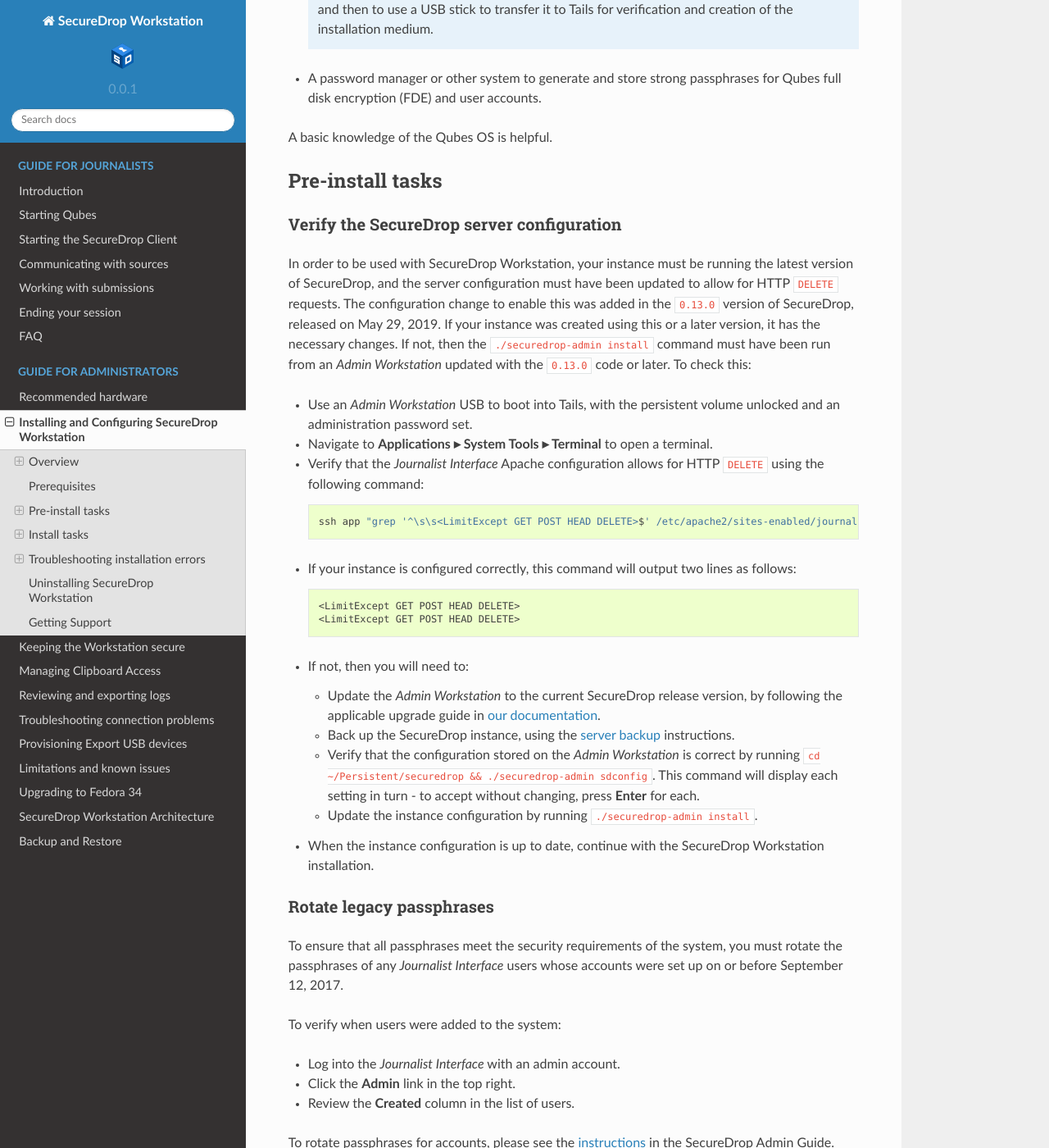
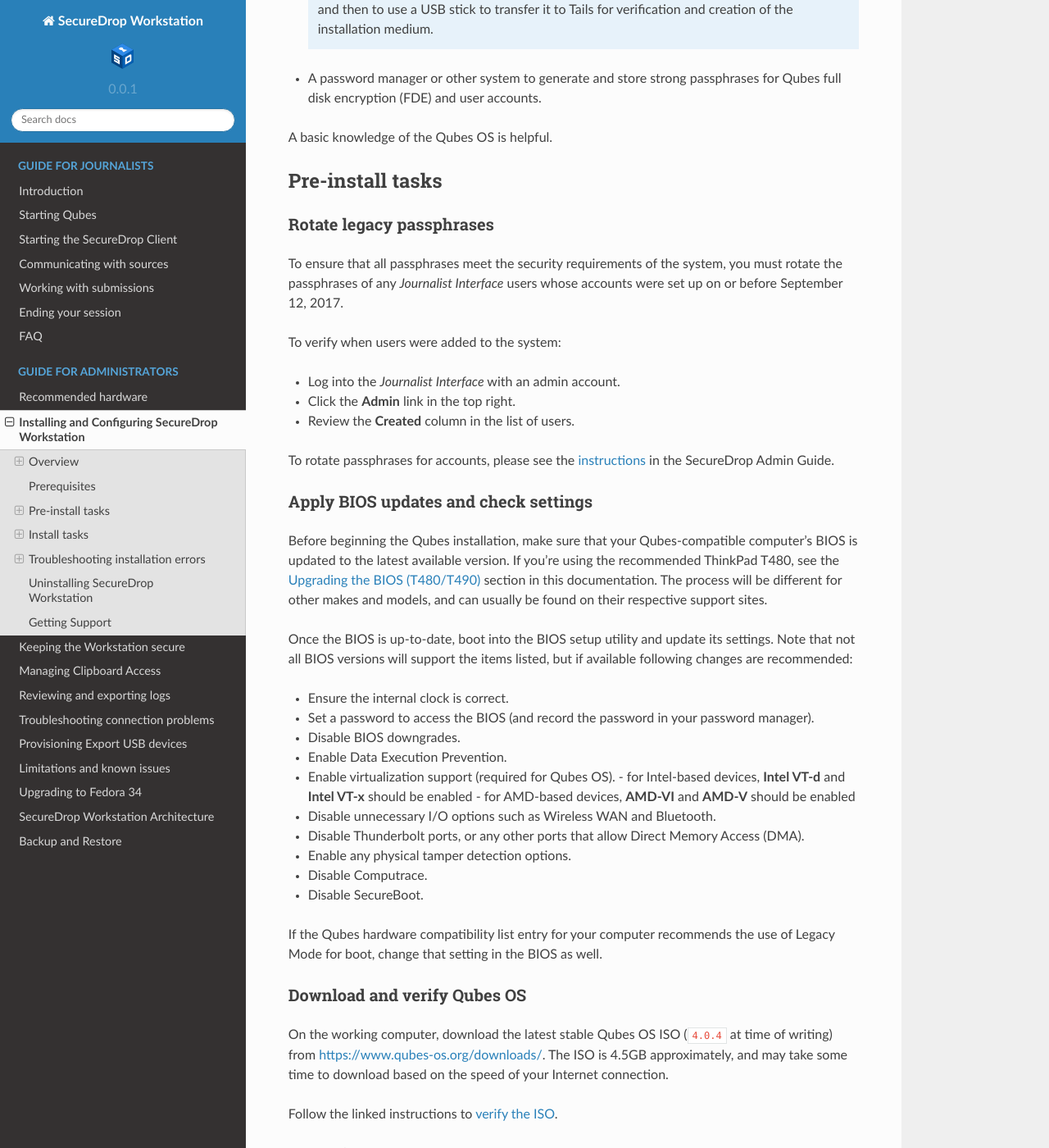
Before and after one commit to freedomofpress/securedrop-workstation-docs, a Sphinx documentation site: the page built from docs/admin/install.rst, in a window 1280 px wide and 1400 px high, scrolled down 1575 px. Shown: the whole window at 82% size. Built offline with Sphinx 7.4.7 and the Read the Docs theme 2.0.0, drawn with Linux system fonts in a browser that asks for light colours.

Commit message:
Remove apache header checks
The HTTP header checks were necessary in case an admin hadn't run a
playbook since those changes were added. As of 2021-04, all admins have
run a playbook, due to the Ubuntu LTS migration to 20.04. We can safely
assume the Apache config is sufficiently up to date.

```diff
--- a/docs/admin/install.rst
+++ b/docs/admin/install.rst
@@ -52,35 +52,6 @@
 
 Pre-install tasks
 -----------------
-
-Verify the SecureDrop server configuration
-~~~~~~~~~~~~~~~~~~~~~~~~~~~~~~~~~~~~~~~~~~
-In order to be used with SecureDrop Workstation, your instance must be running the latest version of SecureDrop, and the server configuration must have been updated to allow for HTTP ``DELETE`` requests. The configuration change to enable this was added in the ``0.13.0`` version of SecureDrop, released on May 29, 2019. If your instance was created using this or a later version, it has the necessary changes. If not, then the ``./securedrop-admin install`` command must have been run from an *Admin Workstation* updated with the ``0.13.0`` code or later. To check this:
-
-- Use an *Admin Workstation* USB to boot into Tails, with the persistent volume unlocked and an administration password set.
-- Navigate to **Applications ▸ System Tools ▸ Terminal** to open a terminal.
-- Verify that the *Journalist Interface* Apache configuration allows for HTTP ``DELETE`` using the following command:
-
-  .. code-block:: sh
-
-    ssh app "grep '^\s\s<LimitExcept GET POST HEAD DELETE>$' /etc/apache2/sites-enabled/journalist.conf"
-
-- If your instance is configured correctly, this command will output two lines as follows:
-
-  .. code-block:: none
-
-     <LimitExcept GET POST HEAD DELETE>
-     <LimitExcept GET POST HEAD DELETE>
-
-- If not, then you will need to:
-
-  - Update the *Admin Workstation* to the current SecureDrop release version, by following the applicable upgrade guide in `our documentation <https://docs.securedrop.org>`_.
-  - Back up the SecureDrop instance, using the `server backup <https://docs.securedrop.org/en/stable/backup_and_restore.html>`_ instructions.
-  - Verify that the configuration stored on the *Admin Workstation* is correct by running ``cd ~/Persistent/securedrop && ./securedrop-admin sdconfig``. This command will display each setting in turn - to accept without changing, press **Enter** for each.
-  - Update the instance configuration by running ``./securedrop-admin install``.
-
-- When the instance configuration is up to date, continue with the SecureDrop Workstation installation.
-
 
 Rotate legacy passphrases
 ~~~~~~~~~~~~~~~~~~~~~~~~~
```
